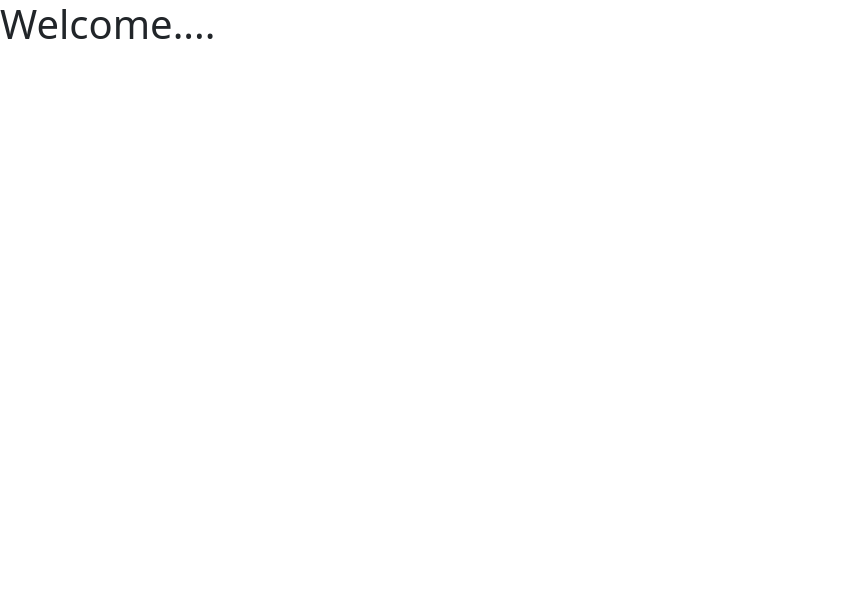
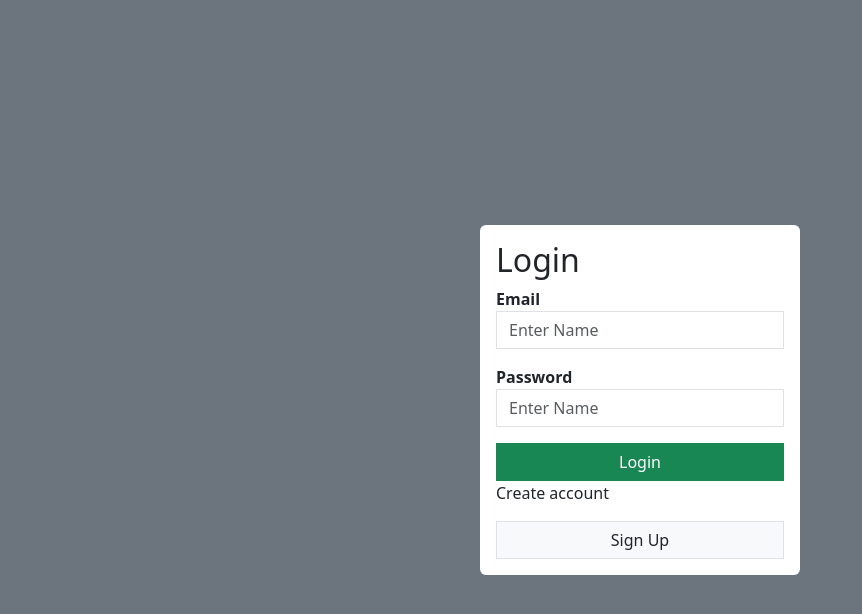
Before and after one commit to abdulbaseer84/login-frontend, a React (Vite) app: page / in a window 1280 px wide. Shown: the top 614 px of the page, without its empty margins (0-862 px from the left). Built offline with nearby package versions, Linux system fonts and the light colour scheme.

Commit message:
Update App.jsx

```diff
--- a/src/App.jsx
+++ b/src/App.jsx
@@ -9,9 +9,9 @@
   return (
    <BrowserRouter>
    <Routes>
-    <Route path='/login' element={<Login/>}></Route>
+    <Route path='/' element={<Login/>}></Route>
     <Route path='/register' element={<Signup/>}></Route>
-    <Route path='/' element={<Home/>}></Route>
+    <Route path='/home' element={<Home/>}></Route>
    </Routes>
    </BrowserRouter>
   )
```
